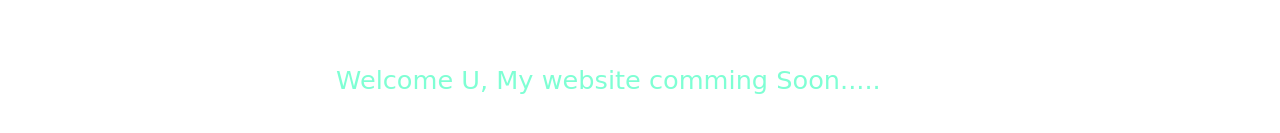
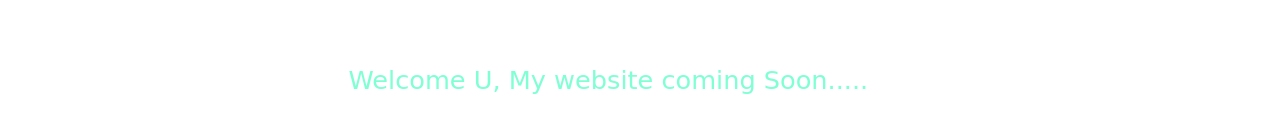
Before and after one commit to sourav-manna/simpleweb, a plain HTML site: page index.html in a window 1280 px wide. Shown: the part 267-400 px from the top of the page. Drawn offline with Linux system fonts and the light colour scheme.

Commit message:
Update index.html

```diff
--- a/index.html
+++ b/index.html
@@ -6,6 +6,6 @@
     <body background="img1.jpg">
         <h1 style="color: azure; font-family: Cursive; font-size: 500%;">A platform for imagination</h1>
         <p style="font-size: 160%; font-family: Cursive; color:bisque ; padding: 3%;">Hi, I am Sourav</p>
-        <p style="font-size: 160%; font-family: Cursive; color:aquamarine ; text-align: center; padding-right: 5%;">Welcome U, My website comming Soon.....</p>
+        <p style="font-size: 160%; font-family: Cursive; color:aquamarine ; text-align: center; padding-right: 5%;">Welcome U, My website coming Soon.....</p>
     </body>
 </html>
```
